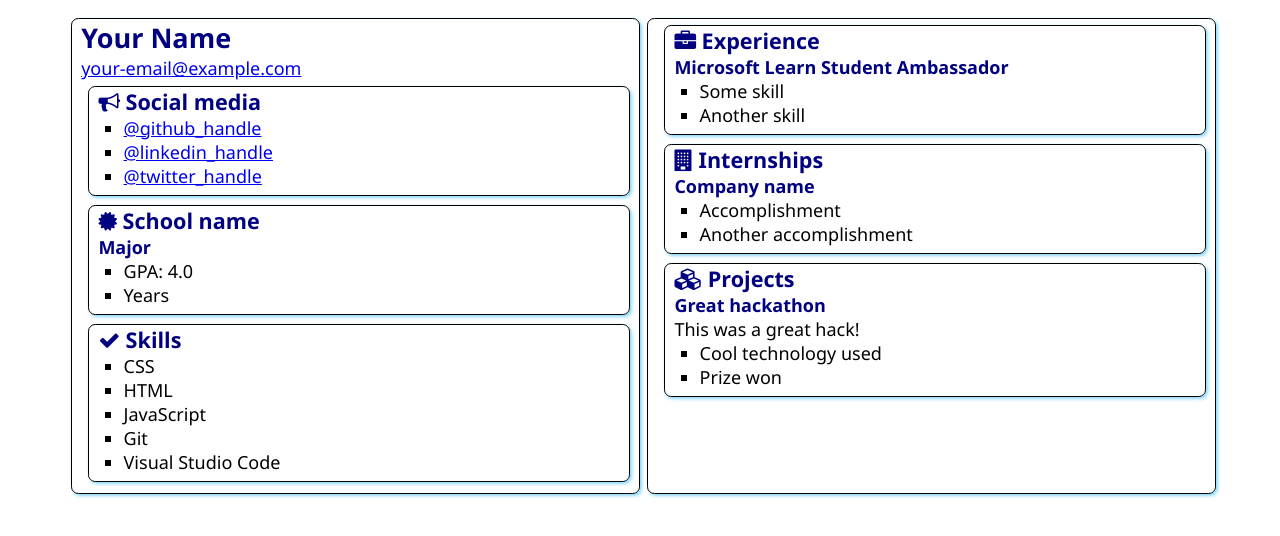
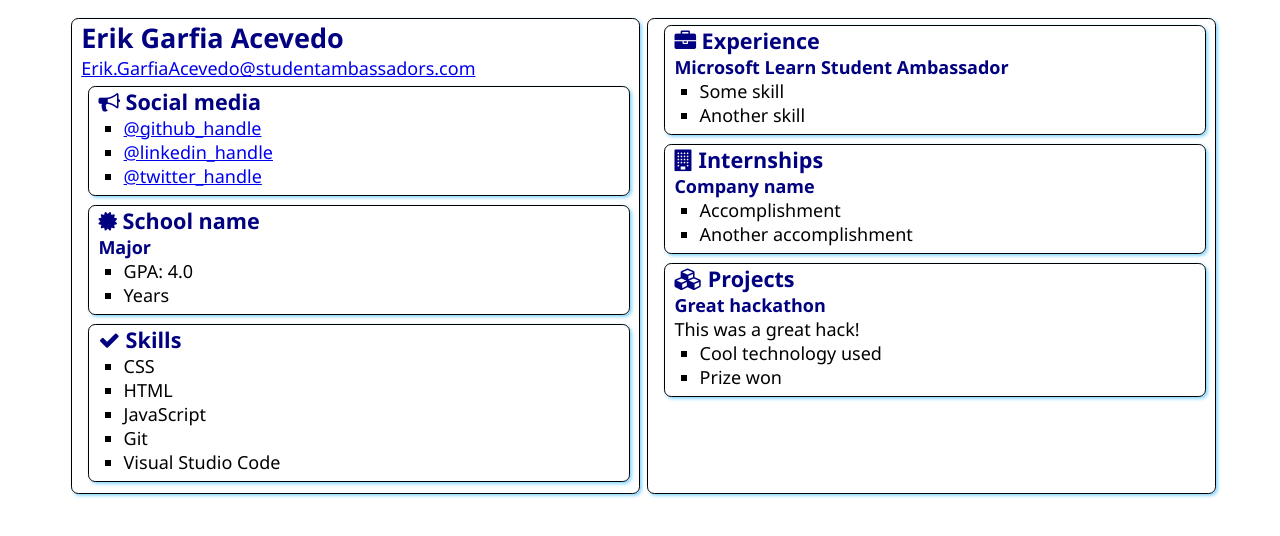
Before and after one commit to ErikGarfia/SATechnicalOnboarding, a plain HTML site: page src/index.html in a window 1280 px wide. Drawn offline with Linux system fonts and the light colour scheme.

Commit message:
my name changed

```diff
--- a/src/index.html
+++ b/src/index.html
@@ -12,8 +12,8 @@
 <body>
     <main>
         <article class="box">
-            <h1>Your Name</h1>
-            <div><a href="mailto:your.email@example.com">your-email@example.com</a></div>
+            <h1>Erik Garfia Acevedo</h1>
+            <div><a href="mailto:Erik.GarfiaAcevedo@studentambassadors.com">Erik.GarfiaAcevedo@studentambassadors.com</a></div>
 
             <section class="box">
                 <h2>
```
